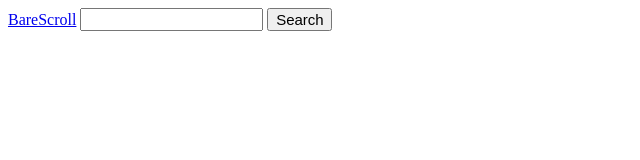
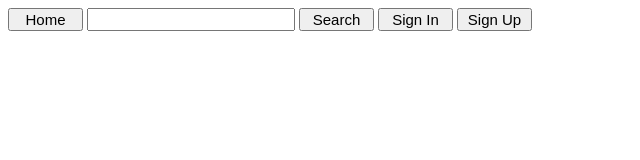
Before and after one commit to GitDuxi/Scrollr, a plain HTML site: page index.html in a window 1280 px wide. Shown: the whole page, without its empty margins (0-640 px from the left). Drawn offline with Linux system fonts and the light colour scheme.

Commit message:
Improved navbar

```diff
--- a/index.html
+++ b/index.html
@@ -3,6 +3,6 @@
 	<title>BareScroll</title>
 </head>
 <body>
-	<a href="https://www.google.com/">BareScroll</a>
-	<input type="text" id="search" name="search" style="width:175px;font-size:15px"> <button style="width:65px;font-size:15px">Search</button>
+	<button a href="/" style="margin:auto;width:75px;font-size:15px">Home</button>
+	<input type="text" id="search" name="search" style="margin:auto;width:200px;font-size:15px"> <button a href="/search" style="margin:auto;width:75px;font-size:15px">Search</button> <button a href="/signin.html" style="margin:auto;width:75px;font-size:15px">Sign In</button> <button a href="/signup.html" style="margin:auto;width:75px;font-size:15px">Sign Up</button>
 </body>
```
